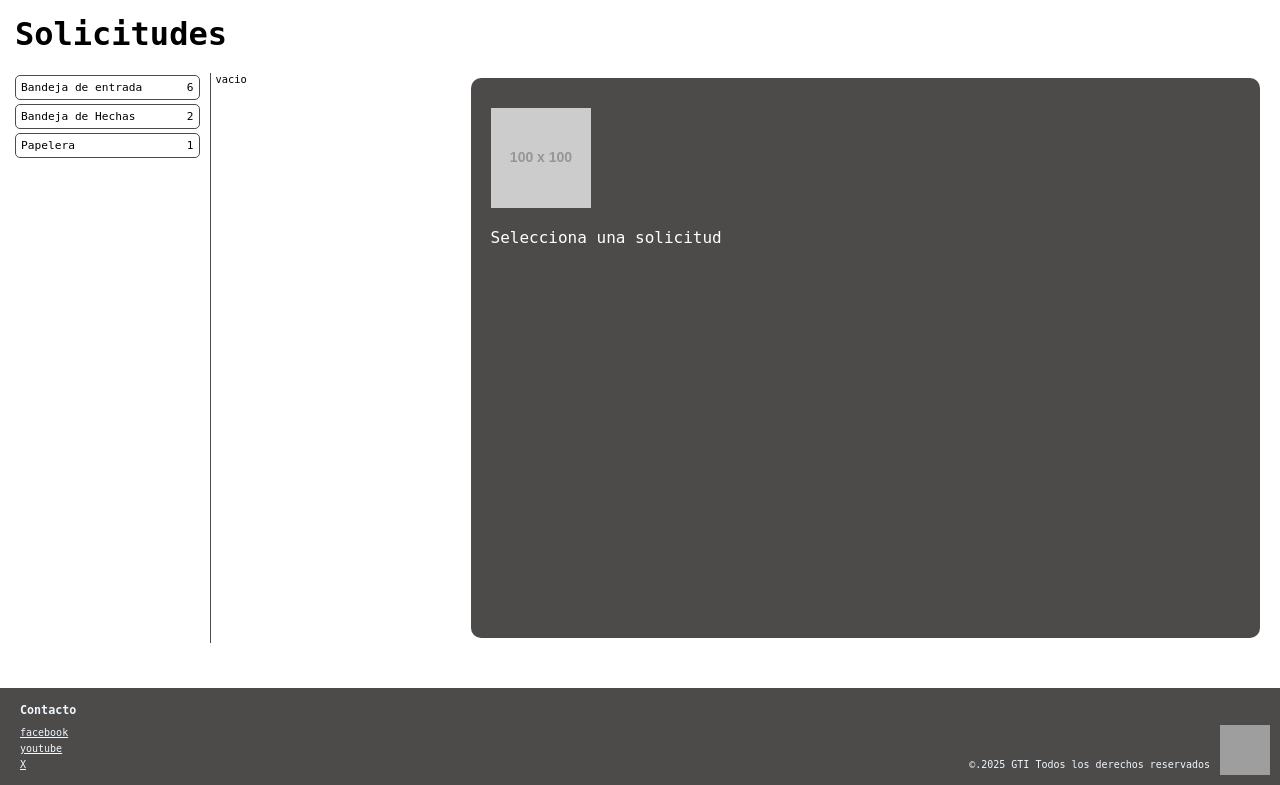
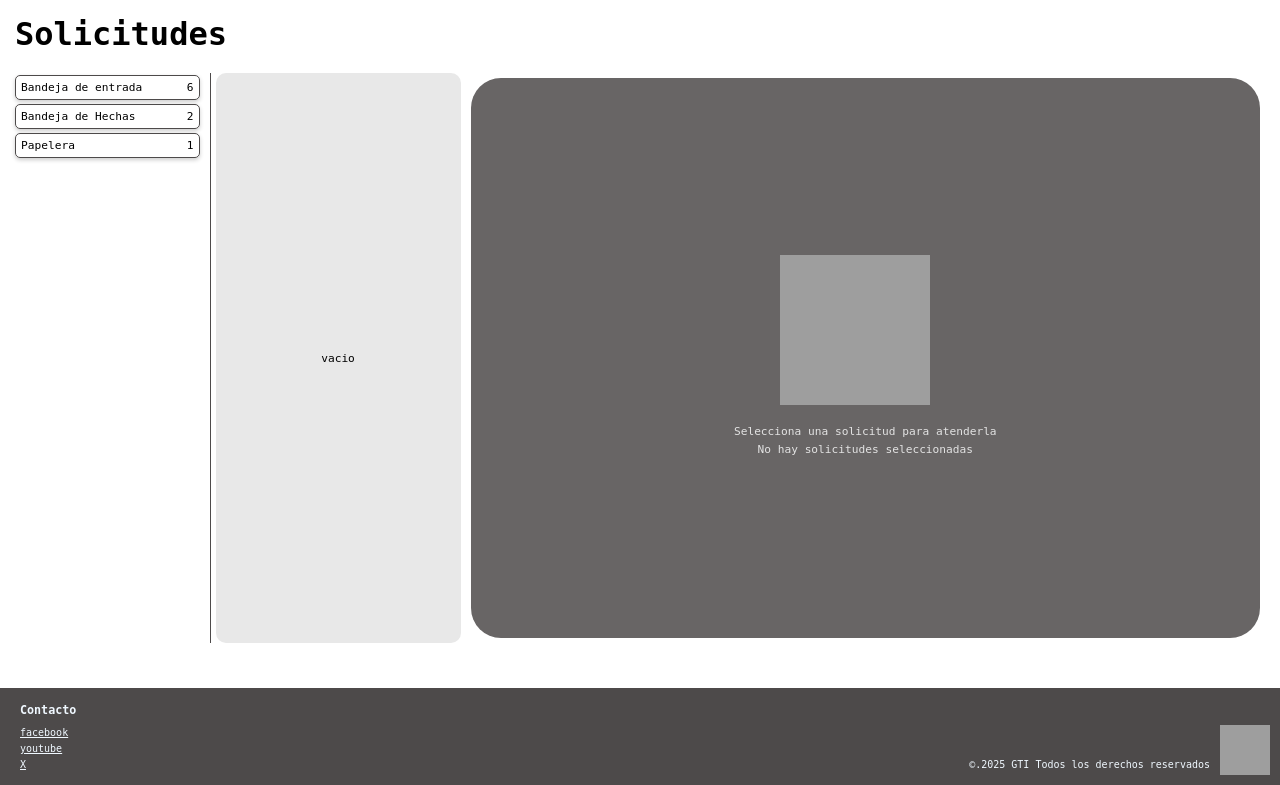
Before and after one commit to mrodalv12/proyecto, a PHP site: page /app/PAS/Solicitudes_PAS.php in a window 1280 px wide. Shown: the part 70-855 px from the top of the page. Run offline with PHP 8.4, Linux system fonts and the light colour scheme; grey boxes labelled with a size stand in for pictures from a placeholder-image service; some libraries are stand-ins or nearby versions; grey boxes are pictures that could not be loaded.

Commit message:
centrar los mensajes de solicitudes vacias

```diff
--- a/src/app/PAS/Solicitudes_PAS.php
+++ b/src/app/PAS/Solicitudes_PAS.php
@@ -25,7 +25,7 @@ if ($thisUser->rol != "PAS") {
     <!-- fin del encabezado-->
     <!-- aqui comienza la bandeja de solicitudes-->
     <main class="contenido">
-        <h1>Solicitudes</h1>
+        <a href="Solicitudes_PAS.php"><h1>Solicitudes</h1></a>
         <!--botones primarios-->
         <div class="todas_las_solicitudes">
             <div class="bandeja_columna1">
@@ -217,10 +217,9 @@ if ($thisUser->rol != "PAS") {
                 </div>
                 <!--sin contenido seleccionado-->
                 <div class="sin_contenido" id="sin_contenido_desplegado">
-                    <ul>
-                        <li><img src="https://placehold.co/100x100" alt="icono sin solicitudes"></li>
-                        <li><p>Selecciona una solicitud</p></li>
-                    </ul>
+                    <img src="../../../img/iconoNoHaySolicitudesSeleccionadas.png" alt="icono sin solicitudes"></li>
+                    <p>Selecciona una solicitud para atenderla</p>
+                    <p>No hay solicitudes seleccionadas</p>
                 </div>
         </div>
         <!--fin de vista de contenido-->
--- a/src/css/solicitudesPAS.css
+++ b/src/css/solicitudesPAS.css
@@ -46,6 +46,9 @@ h1{
     margin: 5px;
     padding: 10px;
 }
+main>a{
+    text-decoration: none;
+}
 
 .todas_las_solicitudes{
     display: flex;
@@ -70,6 +73,7 @@ h1{
     justify-content: space-between;
     width: 100%;
     padding: 5px;
+    box-shadow: 0 2px 4px rgba(0, 0, 0, 0.2);
 }
 .bandeja_columna1 a:hover{
     background-color: #D0D3E8;
@@ -88,6 +92,17 @@ h1{
     font-size: 0.65rem;
     border-left: 1px solid #4D4A4A;
 }
+.columna_2 #bandeja_vacia{
+    height: 100%;
+    width: 100%;
+    background-color: #e8e8e8;
+    border-radius: 10px;
+    display: flex;
+    justify-content: center;
+    align-items: center;
+    font-size: 0.7rem;
+}
+
 .columna_2 a{
     margin: 2px 0;
     padding: 5px;
@@ -131,7 +146,7 @@ h1{
     display: block;
 }
 
-.solicitudes_vista_del_contenido .item-columna3.activo2{
+.item-columna3.activo2{
     background-color: #cfcfcf;
     border: 2px solid #4D4A4A;
     padding: 20px;
@@ -176,27 +191,27 @@ h1{
 .solicitudes_vista_del_contenido div.boton a:hover{
     background-color: #aeaeae;
 }
-.solicitudes_vista_del_contenido .sin_contenido{
-    background-color: #4D4A4A;
+.solicitudes_vista_del_contenido #sin_contenido_desplegado {
+    background-color: #686565;
     padding: 20px;
-    border-radius: 10px;
-    color: white;
+    border-radius: 30px;
     margin: 5px;
     height: 70vh;
     display: flex;
     flex-direction: column;
+    justify-content: center;
+    align-items: center;
+    font-size: 0.7rem;
+    color: #e3e3e3;
 }
 .solicitudes_vista_del_contenido .sin_contenido img{
-    height: 100px;
-    width: 100px;
+    height: 150px;
+    width: 150px;
+    margin-bottom: 20px;
 }
-
-
-
-
-
-
-
+.solicitudes_vista_del_contenido .sin_contenido p{
+    margin-bottom: 5px
+}
 
 .item-columna2{
     display: none;
--- a/src/js/solicitudes_PAS.js
+++ b/src/js/solicitudes_PAS.js
@@ -5,7 +5,8 @@ function mostrarContenido(id) {
     document.querySelectorAll('[id^="solicitud_"]').forEach(solicitud => {
         solicitud.classList.remove('activo');
         solicitud.classList.remove('activo2');
-        document.getElementById("sin_contenido_desplegado").style.display = "block";
+        document.getElementById("sin_contenido_desplegado").style.display = "flex";
+
     });
     let hayElementos = false;
 
@@ -16,7 +17,7 @@ function mostrarContenido(id) {
     });
     const mensajeVacio = document.getElementById("bandeja_vacia");
     if (mensajeVacio) {
-        mensajeVacio.style.display = hayElementos ? "none" : "block";
+        mensajeVacio.style.display = hayElementos ? "none" : "flex";
     }
 }
 
@@ -34,7 +35,7 @@ function mostrarContenido2(id) {
         });
         if (mensajeVaciodesplegado) mensajeVaciodesplegado.style.display = "none";
     } else {
-        if (mensajeVaciodesplegado) mensajeVaciodesplegado.style.display = "block";
+        if (mensajeVaciodesplegado) mensajeVaciodesplegado.style.display = "flex";
     }
 }
 //---------------------------------------------------------------------------------
```
Also changed, not shown: img/iconoNoHaySolicitudesSeleccionadas.png (added). Lines whose indentation alone changed are shown as unchanged.
